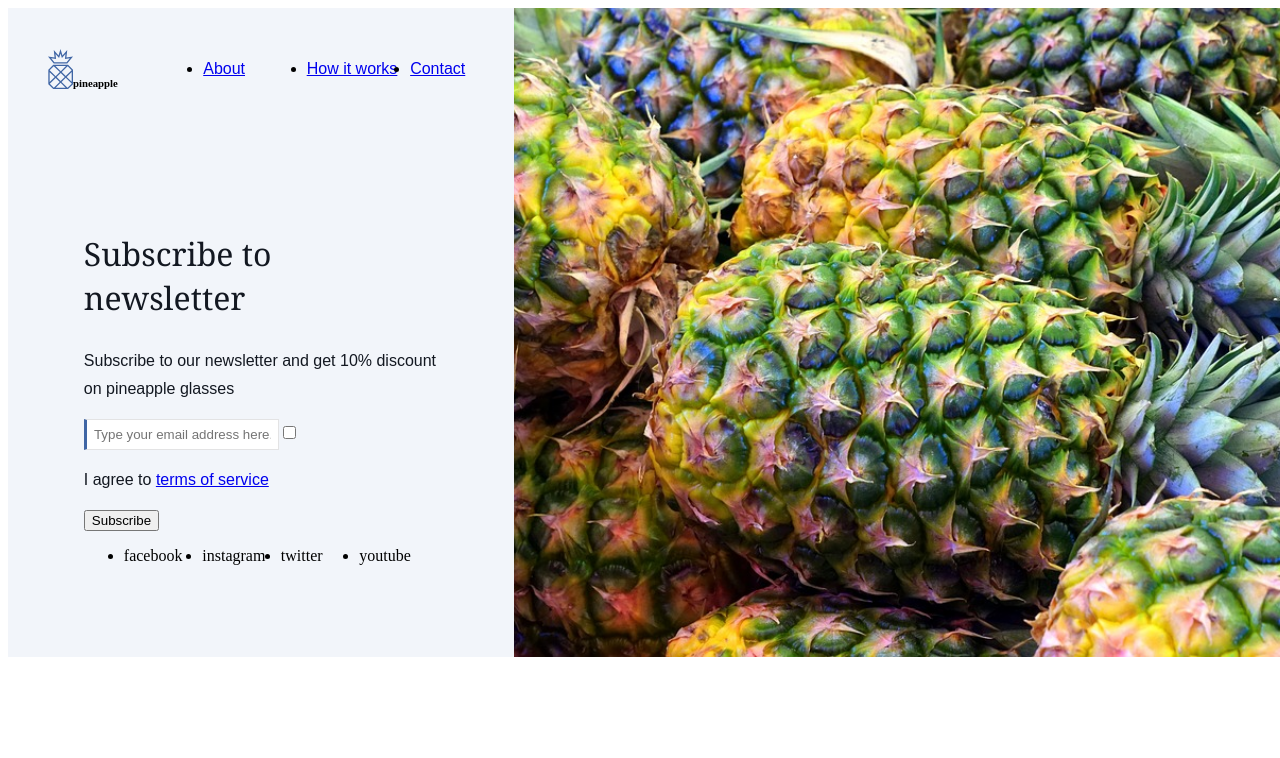
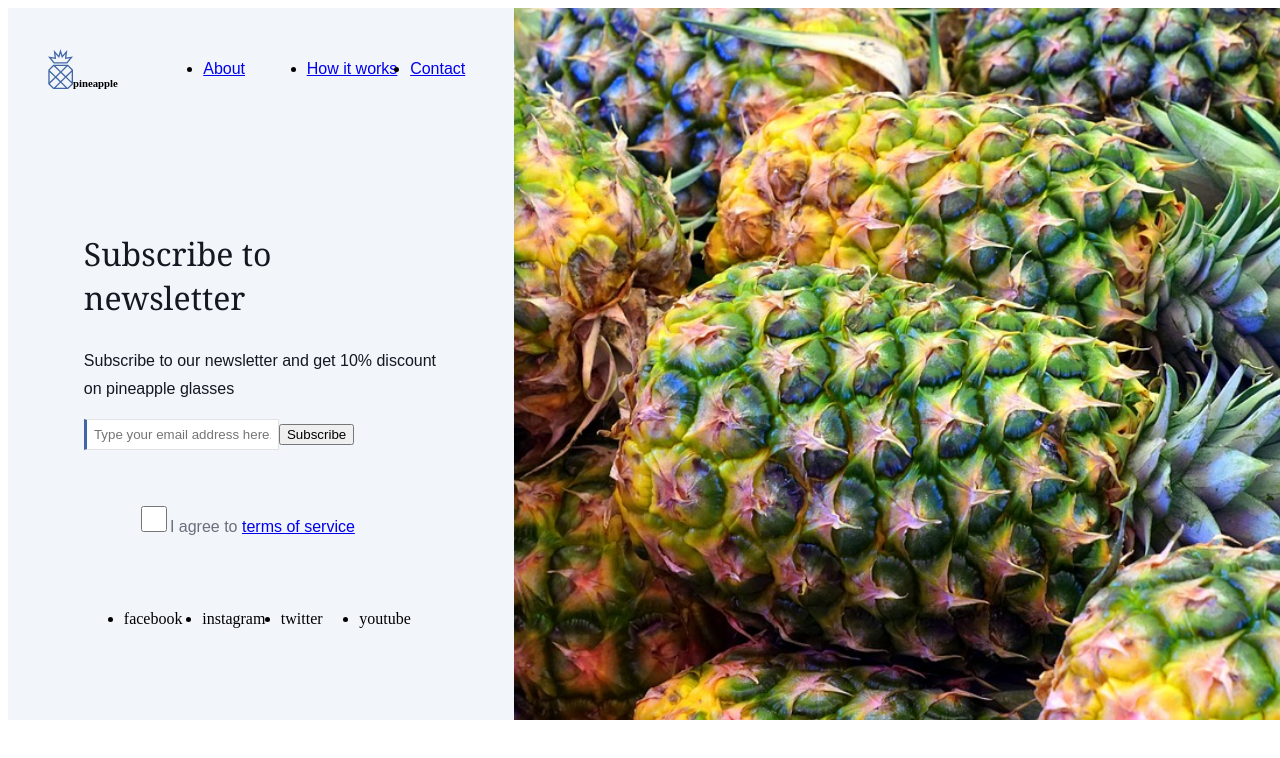
Before and after one commit to EmilBabazade/megabit, a React (Create React App) app in the folder pineapple_frontend/: page / in a window 1280 px wide. Shown: the top 758 px of the page. Built offline with nearby package versions, Linux system fonts and the light colour scheme.

Commit message:
css checkbox work in progress

```diff
--- a/pineapple_frontend/src/components/newsletter.tsx
+++ b/pineapple_frontend/src/components/newsletter.tsx
@@ -7,8 +7,12 @@ const Newsletter = (): JSX.Element => (
         <p>Subscribe to our newsletter and get 10% discount on pineapple glasses</p>
         <form>
             <input type="text" placeholder="Type your email address here..."/>
-            <input type="checkbox" /> <p>I agree to <a href="#">terms of service</a></p>
             <button type="submit">Subscribe</button>
+            <div className="checkmark">
+                <input type="checkbox" />
+                <span></span>
+                <label>I agree to <a href="#">terms of service</a></label>
+            </div>
         </form>
     </section>
 )
--- a/pineapple_frontend/src/styles/css/newsletter.css
+++ b/pineapple_frontend/src/styles/css/newsletter.css
@@ -1,3 +1,4 @@
+@charset "UTF-8";
 h1 {
   font-family: Georgia, "Times New Roman", Times, serif;
   font-weight: 400;
@@ -49,4 +50,28 @@ input:hover {
   outline: auto;
 }
 
+.checkmark label {
+  font-family: Arial, Helvetica, sans-serif;
+  font-size: 16px;
+  line-height: 28px;
+  color: #6A707B;
+}
+.checkmark input {
+  border: 1px solid #131821;
+  border-radius: none;
+  width: 26px;
+  height: 26px;
+  outline: none;
+}
+.checkmark input:checked {
+  background-color: #4066A5;
+  content: "✓";
+}
+.checkmark input:checked + span {
+  content: "✓";
+  display: block;
+  text-align: center;
+  color: #41B883;
+}
+
 /*# sourceMappingURL=newsletter.css.map */
--- a/pineapple_frontend/src/styles/sass/newsletter.scss
+++ b/pineapple_frontend/src/styles/sass/newsletter.scss
@@ -3,3 +3,4 @@
 @use './shared/heading';
 @use './shared/paragraph';
 @use './shared/input';
+@use './shared/checkmark'
--- a/pineapple_frontend/src/styles/sass/shared/_checkmark.scss
+++ b/pineapple_frontend/src/styles/sass/shared/_checkmark.scss
@@ -1,5 +1,34 @@
 @use "colors";
 
-input[type="checkbox"] {
-    font-family: Arial, Helvetica, sans-serif;
+.checkmark {
+    label {
+        font-family: Arial, Helvetica, sans-serif;
+        font-size: 16px;
+        line-height: 28px;
+        color: colors.$gray;
+    }
+
+    input {
+        // -webkit-appearance: none;
+        // -moz-appearance: none;
+        // -o-appearance: none;
+        // appearance: none;
+        border: 1px solid colors.$black;
+        border-radius: none;
+        width: 26px;
+        height: 26px;
+        outline: none;
+    }
+
+    input:checked {
+        background-color: colors.$blue;
+        content: '\2713';
+    }
+
+    input:checked + span {
+        content: '\2713';
+        display: block;
+        text-align: center;
+        color: #41B883;
+    }
 }
```
Also changed, not shown: 1 other file (tests, documents, lock files or other folders).
